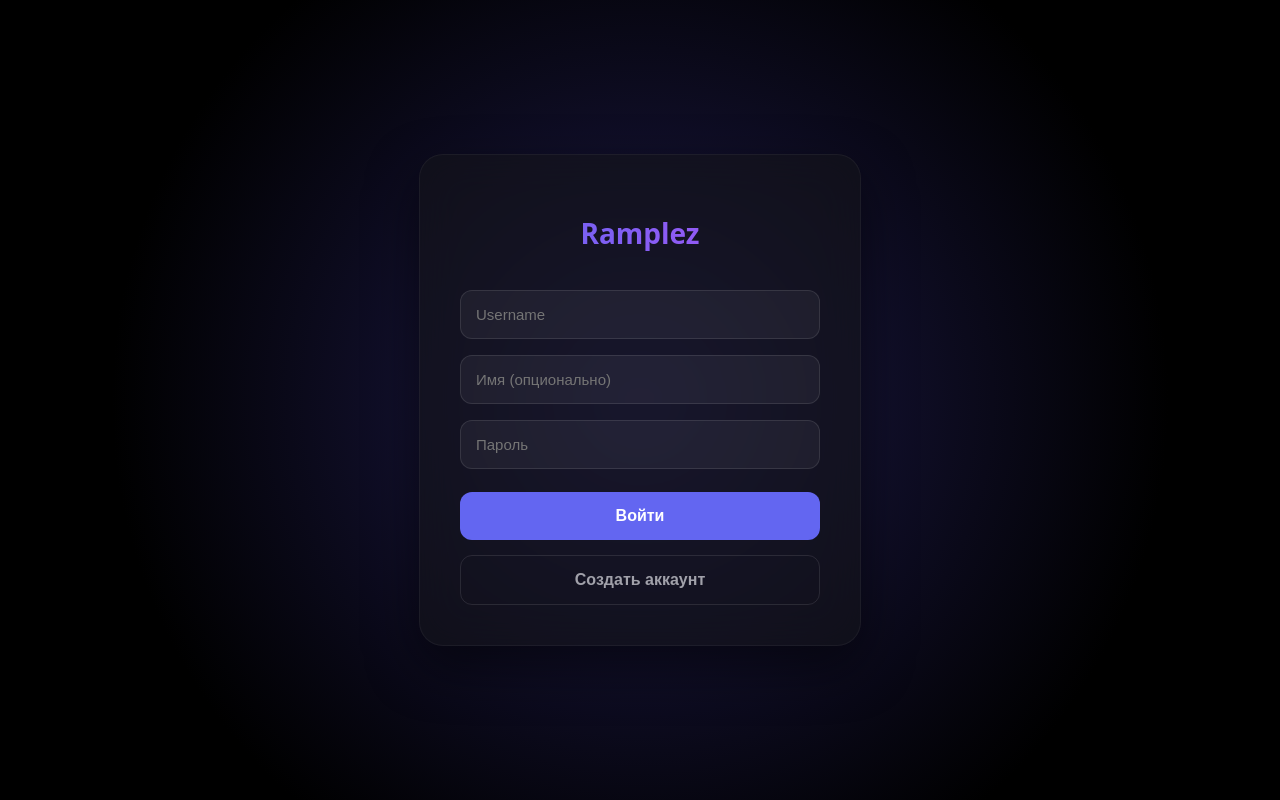
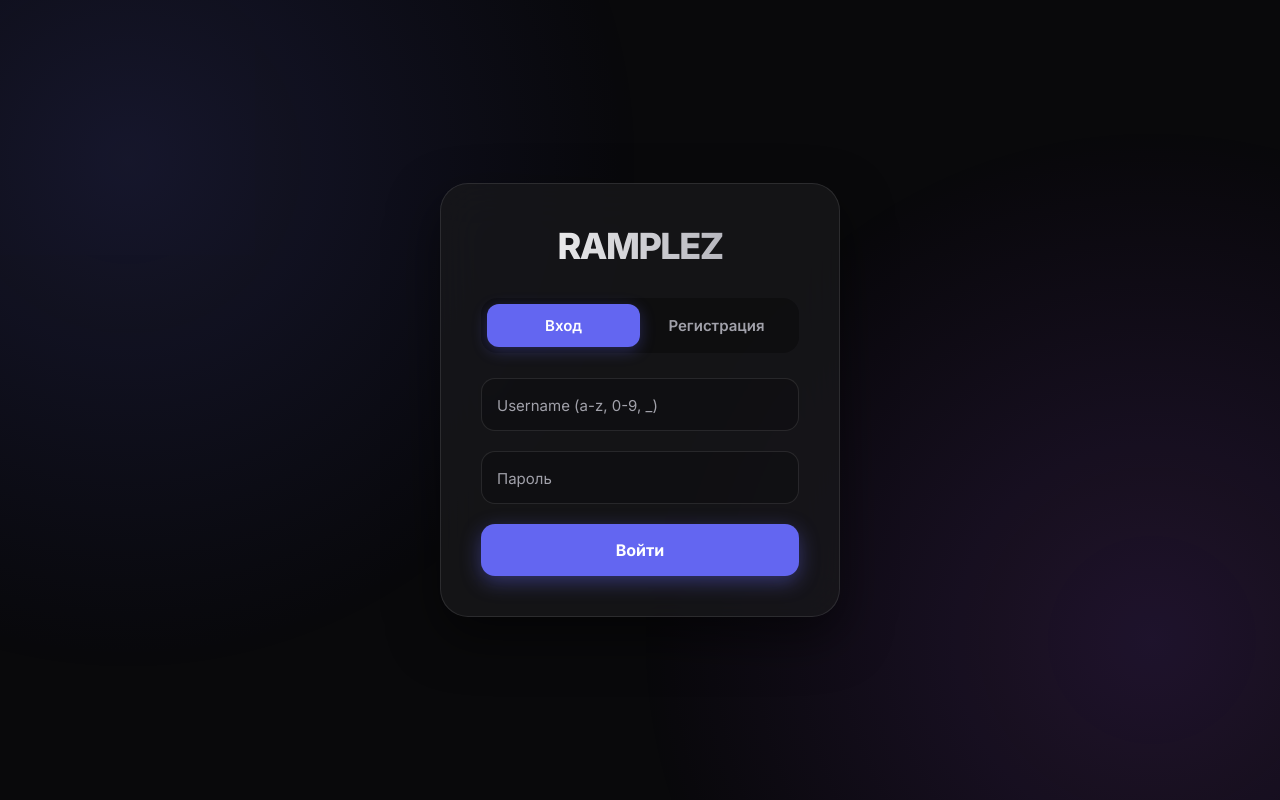
Before and after one commit to d10684473-lang/my-mssngr, a Flask app: page / in a window 1280 px wide. Run offline with Flask 3, Linux system fonts and the light colour scheme.

Commit message:
Update login.html

```diff
--- a/templates/login.html
+++ b/templates/login.html
@@ -2,35 +2,127 @@
 <html lang="ru">
 <head>
 <meta charset="UTF-8">
-<meta name="viewport" content="width=device-width, initial-scale=1.0">
+<meta name="viewport" content="width=device-width, initial-scale=1.0, maximum-scale=1.0, user-scalable=no">
 <title>Вход | Ramplez</title>
+<link rel="preconnect" href="https://fonts.googleapis.com">
+<link rel="preconnect" href="https://fonts.gstatic.com" crossorigin>
+<link href="https://fonts.googleapis.com/css2?family=Inter:wght@400;500;600;700;800&display=swap" rel="stylesheet">
 <style>
-  body { margin: 0; height: 100vh; display: flex; align-items: center; justify-content: center; background: #000; font-family: system-ui, -apple-system, sans-serif; color: #fff; overflow: hidden; }
-  .bg { position: absolute; width: 100%; height: 100%; background: radial-gradient(circle at 50% 50%, #1e1b4b 0%, #000 70%); z-index: -1; }
-  .card { background: rgba(20, 20, 25, 0.6); backdrop-filter: blur(20px); padding: 40px; border-radius: 24px; border: 1px solid rgba(255,255,255,0.05); width: 100%; max-width: 360px; text-align: center; box-shadow: 0 20px 50px rgba(0,0,0,0.5); }
-  h1 { font-size: 28px; font-weight: 800; margin-bottom: 30px; background: linear-gradient(90deg, #6366f1, #a855f7); -webkit-background-clip: text; -webkit-text-fill-color: transparent; }
-  input { width: 100%; padding: 15px; margin: 8px 0; background: rgba(255,255,255,0.05); border: 1px solid rgba(255,255,255,0.1); border-radius: 12px; color: #fff; font-size: 15px; box-sizing: border-box; outline: none; transition: 0.3s; }
-  input:focus { border-color: #6366f1; background: rgba(99,102,241,0.1); }
-  button { width: 100%; padding: 15px; margin-top: 15px; border: none; border-radius: 12px; font-size: 16px; font-weight: 600; cursor: pointer; transition: 0.2s; }
-  .btn-main { background: #6366f1; color: #fff; }
-  .btn-main:hover { background: #4f46e5; transform: scale(0.98); }
-  .btn-sec { background: transparent; color: #a1a1aa; border: 1px solid rgba(255,255,255,0.1); }
-  .btn-sec:hover { background: rgba(255,255,255,0.05); }
-  .error { color: #ef4444; font-size: 14px; margin-bottom: 10px; }
+  :root {
+    --accent: #6366f1;
+    --accent-hover: #4f46e5;
+    --bg: #09090b;
+    --panel: rgba(24, 24, 27, 0.75);
+    --border: rgba(255, 255, 255, 0.1);
+    --text: #f4f4f5;
+    --muted: #a1a1aa;
+  }
+  * { box-sizing: border-box; margin: 0; padding: 0; font-family: 'Inter', sans-serif; -webkit-tap-highlight-color: transparent; }
+  body { margin: 0; height: 100dvh; display: flex; align-items: center; justify-content: center; background: var(--bg); color: var(--text); overflow: hidden; }
+
+  /* Анимированный градиентный фон */
+  .bg { position: absolute; inset: 0; background: radial-gradient(circle at 10% 20%, rgba(99, 102, 241, 0.15) 0%, transparent 40%), radial-gradient(circle at 90% 80%, rgba(168, 85, 247, 0.15) 0%, transparent 40%); z-index: -1; animation: pulseBg 10s infinite alternate; }
+  @keyframes pulseBg { 0% { opacity: 0.5; } 100% { opacity: 1; } }
+
+  /* Стеклянная карточка */
+  .card { background: var(--panel); backdrop-filter: blur(25px); -webkit-backdrop-filter: blur(25px); padding: 40px; border-radius: 28px; border: 1px solid var(--border); width: 100%; max-width: 400px; box-shadow: 0 20px 50px rgba(0,0,0,0.5); animation: slideUp 0.5s cubic-bezier(0.175, 0.885, 0.32, 1.275); }
+  @keyframes slideUp { from { opacity: 0; transform: translateY(30px); } to { opacity: 1; transform: none; } }
+
+  h1 { font-size: 36px; font-weight: 800; margin-bottom: 30px; text-align: center; background: linear-gradient(90deg, #fff, #a1a1aa); -webkit-background-clip: text; -webkit-text-fill-color: transparent; letter-spacing: -1.5px; }
+
+  /* Вкладки */
+  .tabs { display: flex; background: rgba(0,0,0,0.3); border-radius: 16px; padding: 6px; margin-bottom: 25px; }
+  .tab { flex: 1; padding: 12px; text-align: center; border: none; background: transparent; color: var(--muted); font-size: 15px; font-weight: 600; border-radius: 12px; cursor: pointer; transition: all 0.3s; }
+  .tab.active { background: var(--accent); color: #fff; box-shadow: 0 4px 15px rgba(99,102,241,0.3); }
+
+  /* Ошибка */
+  .error { color: #ef4444; font-size: 14px; margin-bottom: 20px; background: rgba(239, 68, 68, 0.1); padding: 12px; border-radius: 12px; text-align: center; border: 1px solid rgba(239,68,68,0.2); animation: shake 0.4s; }
+  @keyframes shake { 0%, 100% { transform: translateX(0); } 25% { transform: translateX(-5px); } 75% { transform: translateX(5px); } }
+
+  /* Поля ввода */
+  .input-group { position: relative; margin-bottom: 20px; }
+  .input-group input { width: 100%; padding: 16px; background: rgba(0,0,0,0.2); border: 1px solid var(--border); border-radius: 14px; color: var(--text); font-size: 15px; outline: none; transition: all 0.3s; }
+  .input-group input:focus { border-color: var(--accent); background: rgba(99,102,241,0.05); box-shadow: 0 0 0 4px rgba(99,102,241,0.1); }
+  .input-group label { position: absolute; left: 16px; top: 50%; transform: translateY(-50%); color: var(--muted); font-size: 15px; pointer-events: none; transition: all 0.3s; }
+  .input-group input:focus ~ label, .input-group input:not(:placeholder-shown) ~ label { top: 0; font-size: 12px; background: var(--panel); padding: 0 6px; color: var(--accent); border-radius: 4px; }
+
+  /* Кнопки */
+  .btn-main { width: 100%; padding: 16px; border: none; border-radius: 14px; font-size: 16px; font-weight: 700; cursor: pointer; transition: all 0.2s; background: var(--accent); color: #fff; box-shadow: 0 6px 20px rgba(99,102,241,0.4); }
+  .btn-main:hover { background: var(--accent-hover); transform: translateY(-2px); }
+  .btn-main:active { transform: scale(0.98); }
+
+  /* Скрытие шагов */
+  .step { display: none; animation: fadeIn 0.3s; }
+  .step.active { display: block; }
+  @keyframes fadeIn { from { opacity: 0; transform: translateY(10px); } to { opacity: 1; transform: none; } }
 </style>
 </head>
 <body>
 <div class="bg"></div>
+
 <div class="card">
-  <h1>Ramplez</h1>
+  <h1>RAMPLEZ</h1>
+
+  <div class="tabs">
+    <button class="tab active" onclick="switchTab('login')" id="tab-login">Вход</button>
+    <button class="tab" onclick="switchTab('register')" id="tab-register">Регистрация</button>
+  </div>
+
   {% if error %}<div class="error">{{ error }}</div>{% endif %}
-  <form method="POST">
-    <input type="text" name="username" placeholder="Username" required>
-    <input type="text" name="name" placeholder="Имя (опционально)">
-    <input type="password" name="password" placeholder="Пароль" required>
-    <button type="submit" name="action" value="login" class="btn-main">Войти</button>
-    <button type="submit" name="action" value="register" class="btn-sec">Создать аккаунт</button>
+
+  <!-- Форма (одна для обоих режимов) -->
+  <form method="POST" id="authForm">
+    <input type="hidden" name="action" id="formAction" value="login">
+
+    <!-- Поле Имя (только для регистрации) -->
+    <div class="input-group" id="nameGroup" style="display:none;">
+      <input type="text" name="name" id="regName" placeholder=" " autocomplete="off">
+      <label for="regName">Ваше имя</label>
+    </div>
+
+    <div class="input-group">
+      <input type="text" name="username" id="username" placeholder=" " required autocomplete="off">
+      <label for="username">Username (a-z, 0-9, _)</label>
+    </div>
+
+    <div class="input-group">
+      <input type="password" name="password" id="password" placeholder=" " required>
+      <label for="password">Пароль</label>
+    </div>
+
+    <button type="submit" class="btn-main" id="submitBtn">Войти</button>
   </form>
 </div>
+
+<script>
+  function switchTab(mode) {
+    document.getElementById('tab-login').classList.toggle('active', mode === 'login');
+    document.getElementById('tab-register').classList.toggle('active', mode === 'register');
+
+    const nameGroup = document.getElementById('nameGroup');
+    const formAction = document.getElementById('formAction');
+    const submitBtn = document.getElementById('submitBtn');
+    const usernameInput = document.getElementById('username');
+
+    if (mode === 'register') {
+      nameGroup.style.display = 'block';
+      formAction.value = 'register';
+      submitBtn.textContent = 'Создать аккаунт';
+      usernameInput.focus();
+    } else {
+      nameGroup.style.display = 'none';
+      formAction.value = 'login';
+      submitBtn.textContent = 'Войти';
+      usernameInput.focus();
+    }
+  }
+
+  // Небольшая вибрация для мобилок при переключении
+  document.querySelectorAll('.tab').forEach(tab => {
+    tab.addEventListener('click', () => {
+      if (navigator.vibrate) navigator.vibrate(10);
+    });
+  });
+</script>
 </body>
 </html>
```
